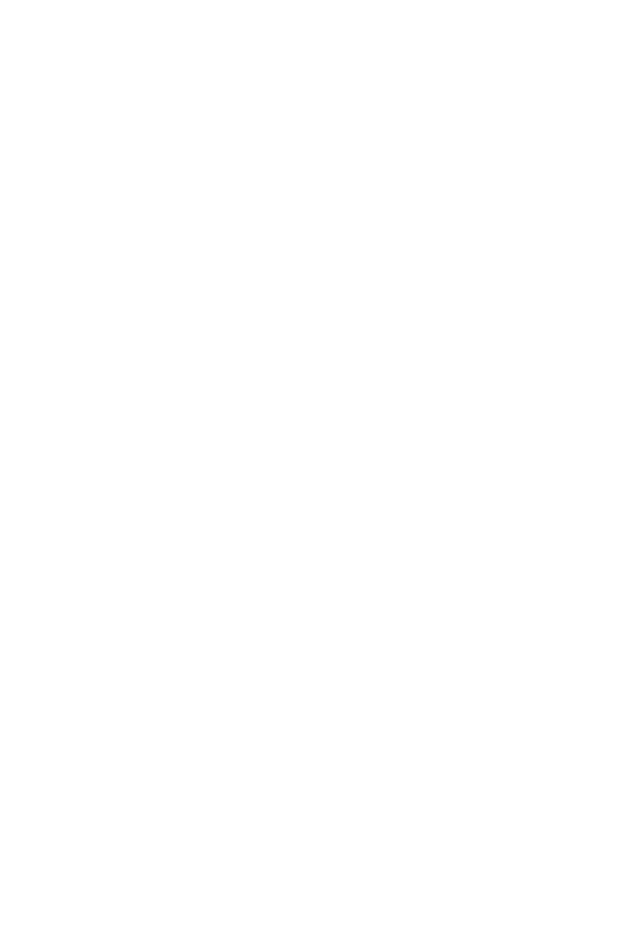
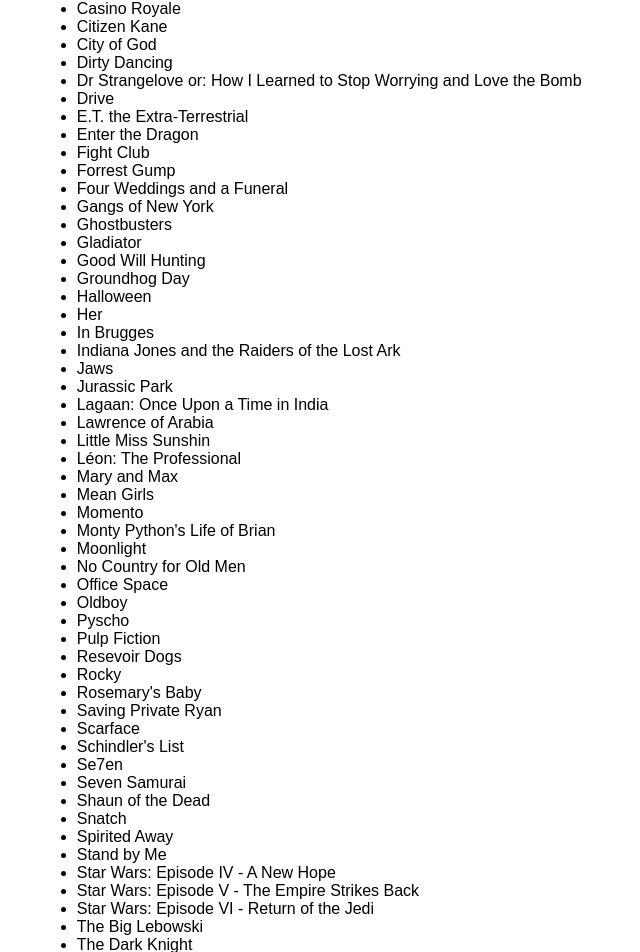
Before and after one commit to JBogart91/cheesesteak, a Nuxt app: page /movies in a window 1280 px wide. Shown: the part 472-1424 px from the top of the page, without its empty margins (154-794 px from the left). Before the commit the page ends 800 px from the top, so only its background shows below. Built offline with nearby package versions, Linux system fonts and the light colour scheme.

Commit message:
Print out movies onto site

```diff
--- a/src/models/movies.js
+++ b/src/models/movies.js
@@ -490,7 +490,7 @@
     runtime: 117
   },
   {
-    name: ['The Dark Knight'],
+    name: 'The Dark Knight',
     year: 2008,
     director: ['Christopher Nolan'],
     genre: ['action', 'crime', 'drama'],
--- a/src/pages/movies.vue
+++ b/src/pages/movies.vue
@@ -1,3 +1,22 @@
 <template>
-  <h1>Movie Picker</h1>
+  <div>
+    <h1>Movie Picker</h1>
+    <ul>
+      <li v-for="movie in movies" :key="movie.name">
+        {{ movie.name }}
+      </li>
+    </ul>
+  </div>
 </template>
+
+<script>
+import movies from '../models/movies'
+
+export default {
+  data: function () {
+    return {
+      movies
+    }
+  }
+}
+</script>
```
